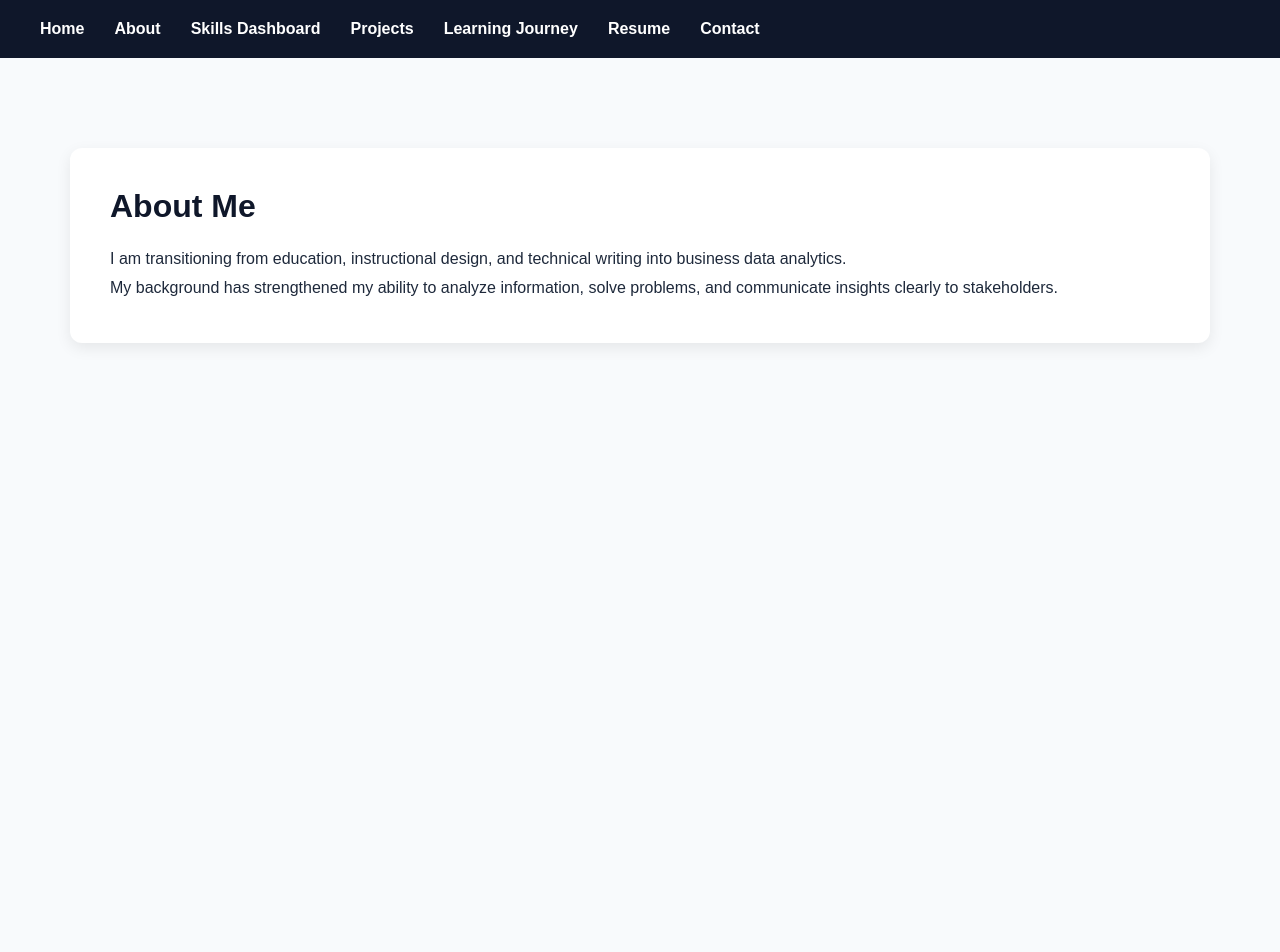
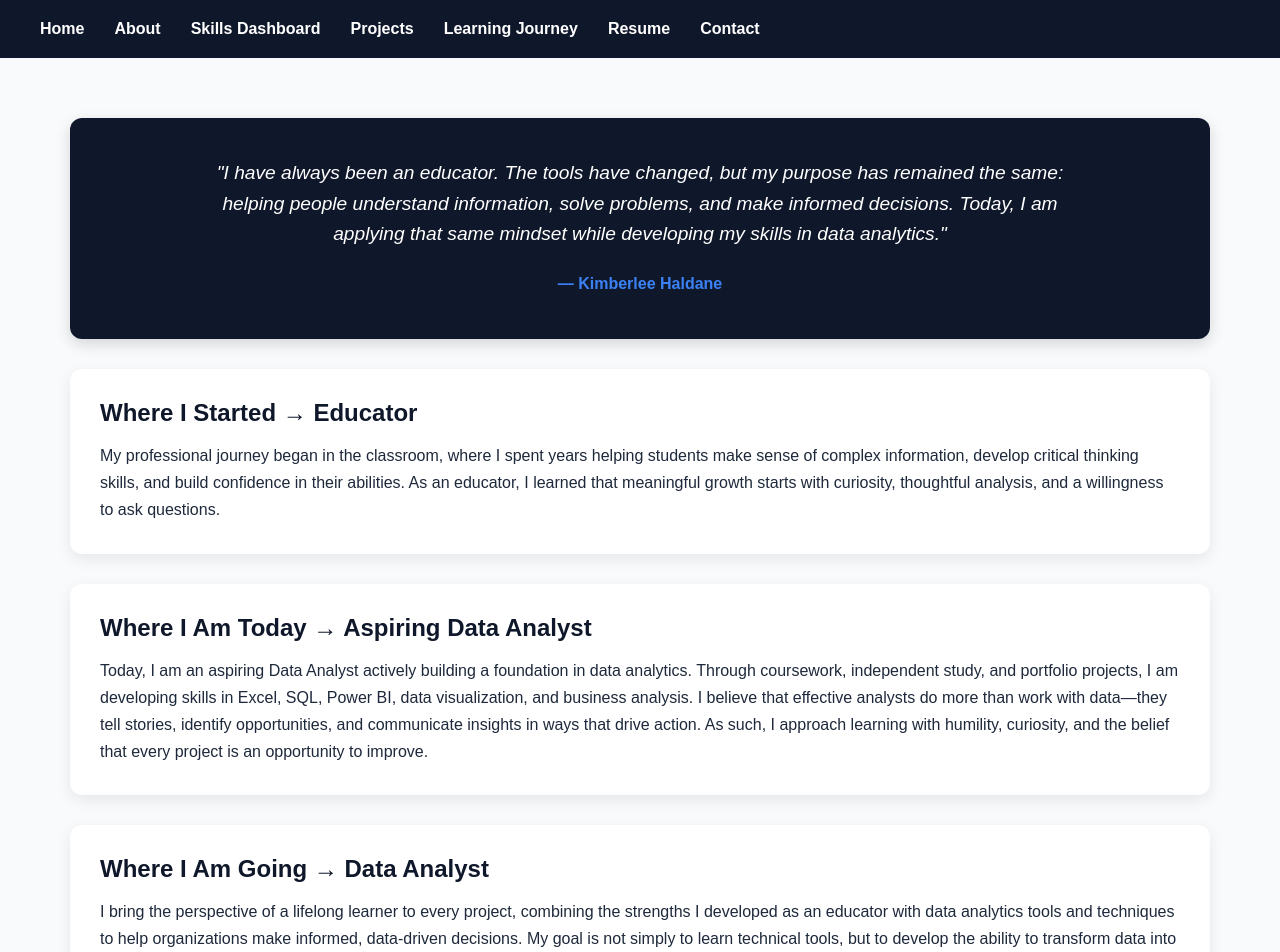
Before and after one commit to haldanek/haldane-business-data-analyst-portfolio, a React (Vite) app in the folder haldane-business-data-analyst-portfolio/: page /about in a window 1280 px wide. Shown: the top 952 px of the page. Before the commit the page ends 800 px from the top, so only its background shows below. Built offline with nearby package versions, Linux system fonts and the light colour scheme.

Commit message:
feat(about): redesign narrative and add quote banner section

```diff
--- a/haldane-business-data-analyst-portfolio/src/index.css
+++ b/haldane-business-data-analyst-portfolio/src/index.css
@@ -403,3 +403,61 @@ p {
   color: var(--navy);
   margin-bottom: 20px;
 }
+
+/* =========================
+   ABOUT PAGE
+========================= */
+
+.about-page {
+  display: flex;
+  flex-direction: column;
+  gap: 30px;
+}
+
+/* QUOTE BANNER */
+
+.quote-banner {
+  background-color: var(--navy);
+  color: white;
+  padding: 40px;
+  border-radius: 12px;
+  text-align: center;
+  box-shadow: 0px 5px 15px rgba(0, 0, 0, 0.15);
+}
+
+.quote-text {
+  font-size: 1.2rem;
+  line-height: 1.6;
+  font-style: italic;
+  max-width: 900px;
+  margin: 0 auto;
+}
+
+.quote-author {
+  margin-top: 20px;
+  font-weight: bold;
+  color: var(--blue);
+}
+
+/* ABOUT SECTIONS */
+
+.about-section {
+  background-color: white;
+  padding: 30px;
+  border-radius: 12px;
+  box-shadow: 0px 5px 15px rgba(0, 0, 0, 0.08);
+}
+
+/* HEADINGS */
+
+.about-section h2 {
+  color: var(--navy);
+  margin-bottom: 15px;
+}
+
+/* PARAGRAPHS */
+
+.about-section p {
+  line-height: 1.7;
+  color: var(--text);
+}
--- a/haldane-business-data-analyst-portfolio/src/pages/About.tsx
+++ b/haldane-business-data-analyst-portfolio/src/pages/About.tsx
@@ -1,19 +1,58 @@
 function About() {
   return (
-    <main>
-      <div className='page-card'>
-        <h1>About Me</h1>
-
-        <p>
-          I am transitioning from education, instructional design, and technical
-          writing into business data analytics.
+    <main className='about-page'>
+      {/* QUOTE BANNER */}
+      <section className='quote-banner'>
+        <p className='quote-text'>
+          "I have always been an educator. The tools have changed, but my
+          purpose has remained the same: helping people understand information,
+          solve problems, and make informed decisions. Today, I am applying that
+          same mindset while developing my skills in data analytics."
         </p>
 
+        <p className='quote-author'>— Kimberlee Haldane</p>
+      </section>
+
+      {/* INTRO SECTIONS */}
+      <section className='about-section'>
+        <h2>Where I Started → Educator</h2>
         <p>
-          My background has strengthened my ability to analyze information,
-          solve problems, and communicate insights clearly to stakeholders.
+          My professional journey began in the classroom, where I spent years
+          helping students make sense of complex information, develop critical
+          thinking skills, and build confidence in their abilities. As an
+          educator, I learned that meaningful growth starts with curiosity,
+          thoughtful analysis, and a willingness to ask questions.
         </p>
-      </div>
+      </section>
+
+      <section className='about-section'>
+        <h2>Where I Am Today → Aspiring Data Analyst</h2>
+        <p>
+          Today, I am an aspiring Data Analyst actively building a foundation in
+          data analytics. Through coursework, independent study, and portfolio
+          projects, I am developing skills in Excel, SQL, Power BI, data
+          visualization, and business analysis. I believe that effective
+          analysts do more than work with data—they tell stories, identify
+          opportunities, and communicate insights in ways that drive action. As
+          such, I approach learning with humility, curiosity, and the belief
+          that every project is an opportunity to improve.
+        </p>
+      </section>
+
+      <section className='about-section'>
+        <h2>Where I Am Going → Data Analyst</h2>
+        <p>
+          I bring the perspective of a lifelong learner to every project,
+          combining the strengths I developed as an educator with data analytics
+          tools and techniques to help organizations make informed, data-driven
+          decisions. My goal is not simply to learn technical tools, but to
+          develop the ability to transform data into meaningful insights that
+          support people, improve processes, and drive business decisions. As I
+          continue learning and gaining experience, I am building a portfolio
+          that reflects not only what I know today, but also my dedication to
+          growth and lifelong learning.
+        </p>
+      </section>
     </main>
   );
 }
```
